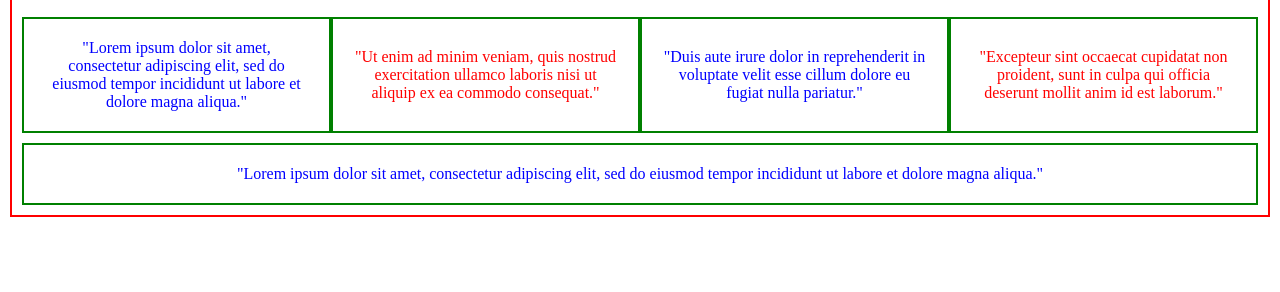
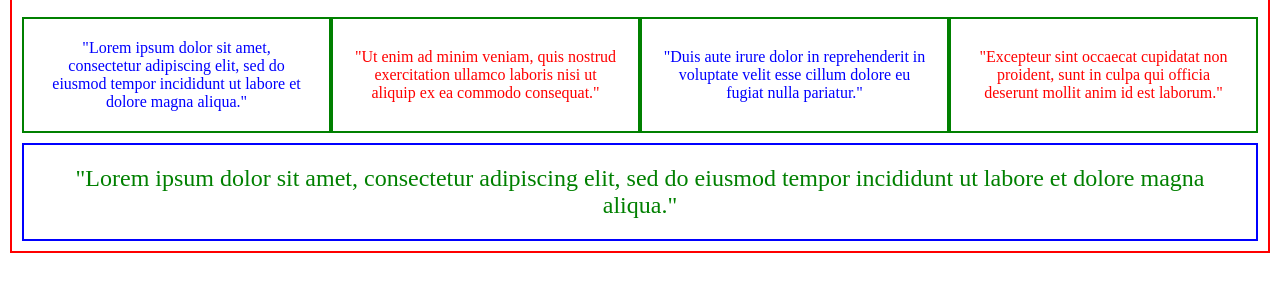
Before and after one commit to alantheandroid/02_esercizio_sass_mixin, a plain HTML site: page index.html in a window 1280 px wide. Shown: the part 72-364 px from the top of the page. Drawn offline with Linux system fonts and the light colour scheme.

Commit message:
feat: add requested @mixin

```diff
--- a/style/style.scss
+++ b/style/style.scss
@@ -18,37 +18,38 @@ body {
 
     h1 {
       margin: 10px;
+      text-align: center;
       color: $color-3;
       text-decoration: underline $color-2 2px;
     }
 
     section {
+      @include flexContainer(stretch, row);
       width: 100%;
-
-      &:first-of-type {
-        @include flexContainer(stretch, row);
-      }
-
-      &:last-of-type {
-        @include flexContainer(center, column);
-      }
 
       article {
         @include flexContainer(center, row);
         width: 100%;
         text-align: center;
-        border: solid 2px $color-3;
+
+        &:nth-child(odd) {
+          @include articleStyling($color-2, $color-3);
+        }
+
+        &:nth-child(even) {
+          @include articleStyling($color-1, $color-3);
+        }
 
         p {
           padding: 20px;
         }
+      }
 
-        &:nth-child(odd) {
-          color: $color-2;
-        }
+      &:last-of-type {
+        @include flexContainer(center, column);
 
-        &:nth-child(even) {
-          color: $color-1;
+        article {
+          @include articleStyling($color-3, $color-2, 24px);
         }
       }
     }
```
Also changed, not shown: style/style.css, 1 other file.
